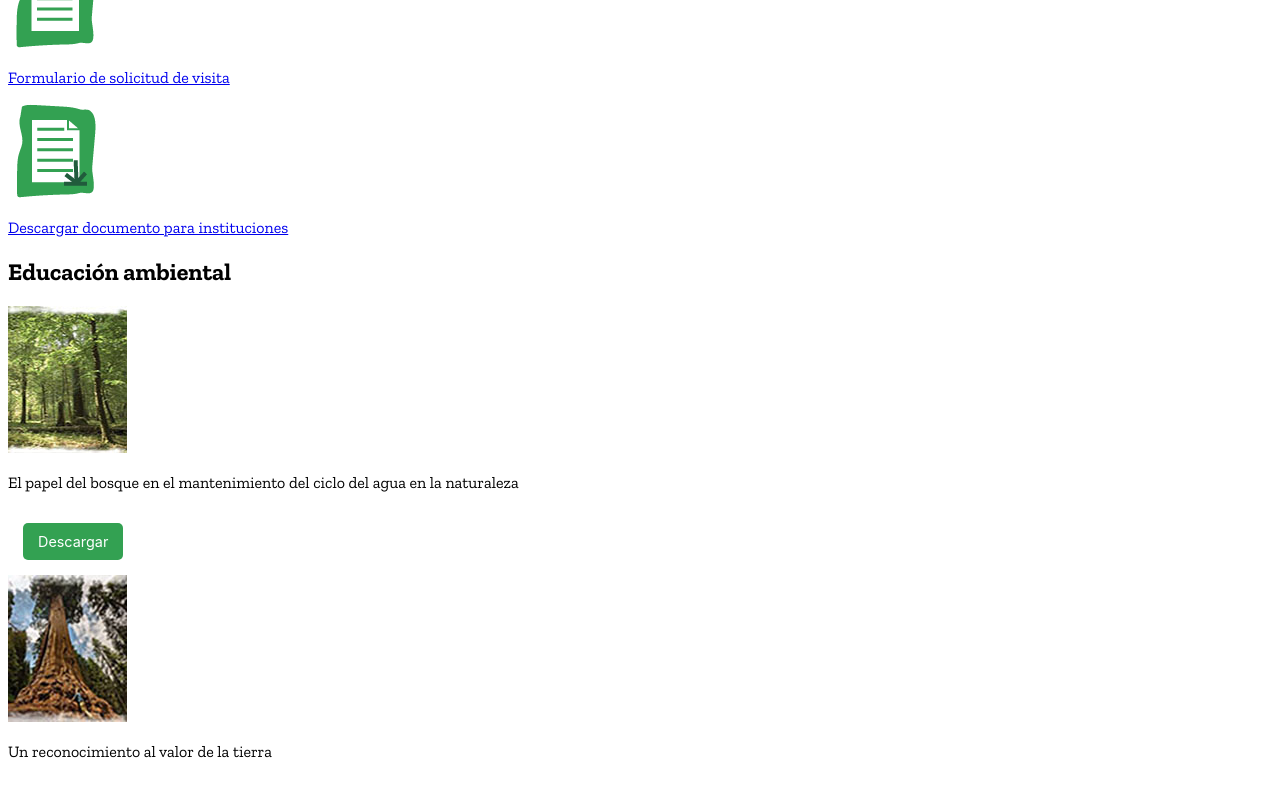
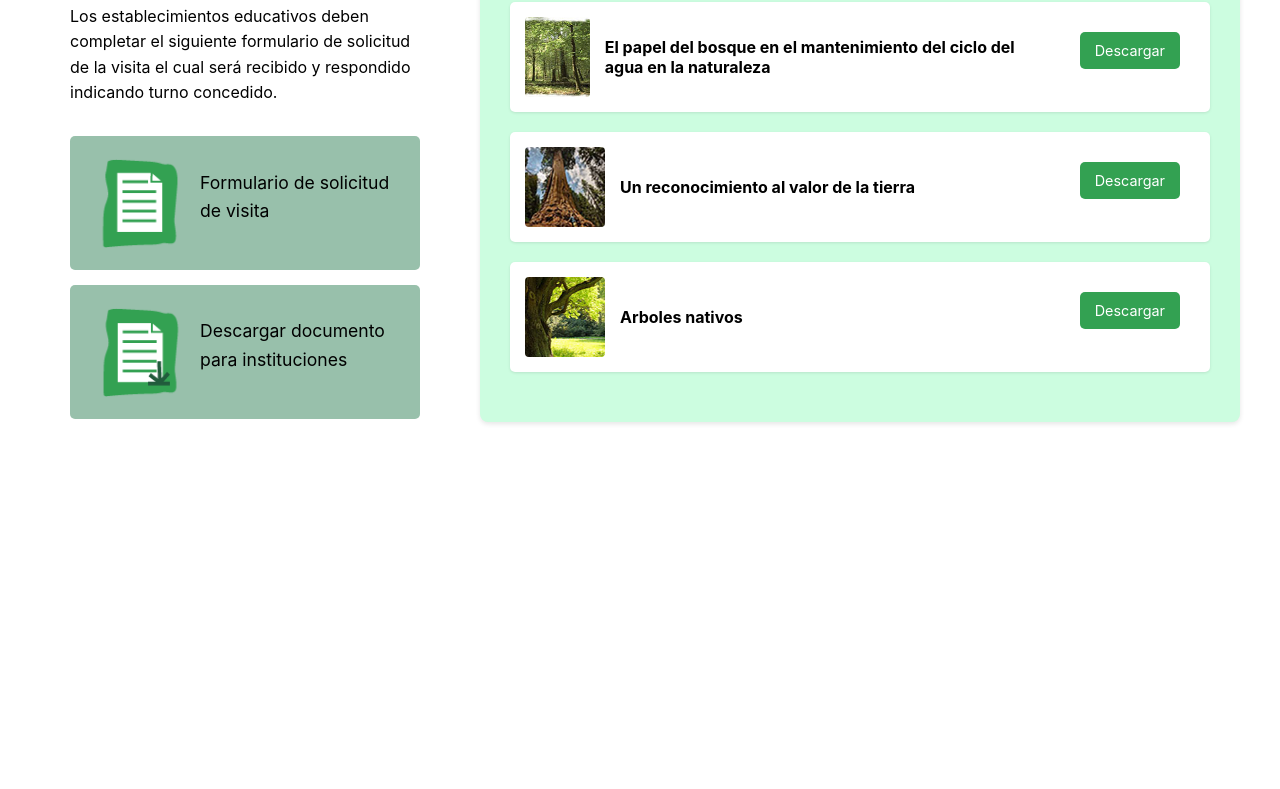
Before and after one commit to Compu3Unla/los-chaguares-reserva-2025-1, a plain HTML site: page escuelas.html in a window 1280 px wide. Shown: the part 501-1290 px from the top of the page. After the commit the page ends 998 px from the top, so only its background shows below. Drawn offline with nearby package versions, Linux system fonts and the light colour scheme.

Commit message:
algunas cosas antes de quedar ciega

```diff
--- a/escuelas.html
+++ b/escuelas.html
@@ -11,7 +11,7 @@
         <link rel="stylesheet" href="estilos.css">
 
     </head>
-        <body class="planeatuvisita-page">
+        <body class="escuelas-page">
             <header class="main-header">
                     <nav class="navbar">
                         <div class="logo">
@@ -35,7 +35,8 @@
                                         </ul>
                             </nav>
             </header>
-        <main>
+        <main class="escuelas-main">
+            <div class="izquierda-escuela">
             <section id="escuelita">
                 <h1>Escuelas</h1>
                 <p>Los establecimientos educativos deben completar el siguiente formulario de solicitud de la visita el cual será recibido y respondido indicando turno concedido.</p>
@@ -49,6 +50,7 @@
                     <img src="img/documentodos.png" alt="Descarga documento icon">
                     <p>Descargar documento para instituciones</p>
                 </a>
+                </div>
                 </div>
             </section>
             <section id="edu-ambiental">
--- a/estilos.css
+++ b/estilos.css
@@ -593,19 +593,119 @@ body{
     margin-bottom: 10px;
 }
 
+.escuelas-main {
+    display: flex;
+    justify-content: center;
+    gap: 30px;
+    padding: 40px 20px;
+    max-width: 1200px;
+    margin: 0 auto;
+    align-items: flex-start;
+}
 
+.izquierda-escuela {
+    flex: 1;
+    padding: 30px;
+    min-width: 300px;
+}
 
+.izquierda-escuela h1 {
+    color: #000000;
+    font-size: 2em;
+    margin-bottom: 20px;
+}
 
+.izquierda-escuela p {
+    font-family: 'Inter', sans-serif;
+    color: #000000;
+    line-height: 1.6;
+    margin-bottom: 30px;
+}
 
+.botones-escuela {
+    display: flex;
+    flex-direction: column;
+    gap: 15px;
+}
 
+.botones-escuela .button {
+    display: flex;
+    align-items: center;
+    background-color: #98C0AB;
+    color: white;
+    text-decoration: none;
+    padding: 15px 25px;
+    border-radius: 5px;
+    transition: background-color 0.3s ease;
+    font-size: 1.1em;
+}
 
+.botones-escuela .button:hover {
+    background-color: #3a5a40;
+}
 
+.botones-escuela .button img {
+    width: 90px;
+    margin-right: 15px;
+}
 
+#edu-ambiental {
+    flex: 2;
+    background-color: #CCFDE0;
+    padding: 30px;
+    border-radius: 8px;
+    box-shadow: 0 2px 5px rgba(0,0,0,0.1);
+}
 
+#edu-ambiental h2 {
+    color: #000000;
+    font-size: 1.8em;
+    margin-bottom: 25px;
+}
 
+#edu-ambiental article {
+    display: flex;
+    align-items: center;
+    background-color: white;
+    padding: 15px;
+    margin-bottom: 20px;
+    border-radius: 5px;
+    box-shadow: 0 1px 3px rgba(0,0,0,0.1);
+    gap: 15px;
+}
+
+#edu-ambiental article img {
+    width: 80px;
+    height: 80px;
+    object-fit: cover;
+    border-radius: 4px;
+}
+
+#edu-ambiental article p {
+    flex-grow: 1;
+    color: #000000;
+    font-family: 'Inter', sans-serif;
+    font-size: 1em;
+    font-weight: bold;
+    margin: 0;
+}
+
+.contenedor-video{
+    width: 560px;
+    height: 315px;
+    background-color: #98C0AB;
+    background-position: center;
+    display: flex;
+    justify-content: center;
+    align-items: center;
+    padding: 50px;
+    margin-bottom: 60px;
+}
 
 
 #miniaturas {
+    background-color: #CCFDE0;
+    padding: 20px;
     display: grid;
     grid-template-columns: repeat(10, 1fr);
     grid-template-rows: auto;
```
Also changed, not shown: galeria.html (+3 -1 lines).
